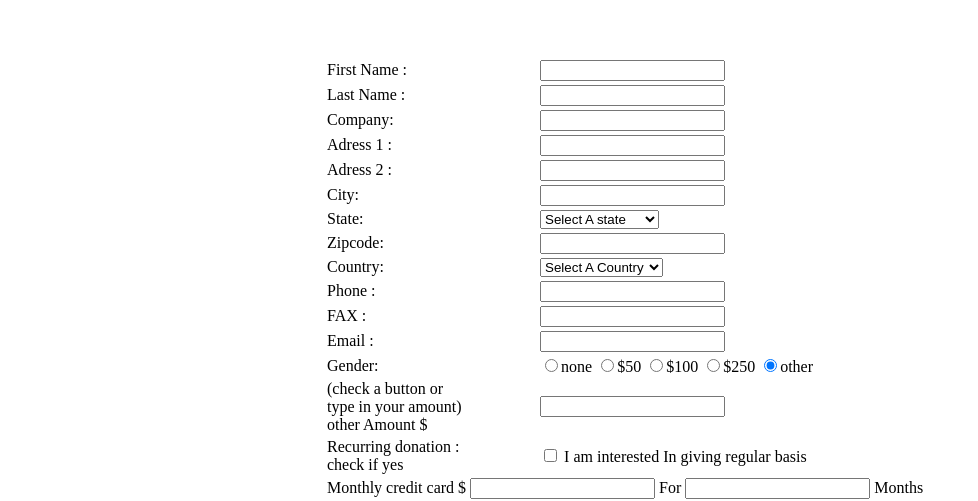
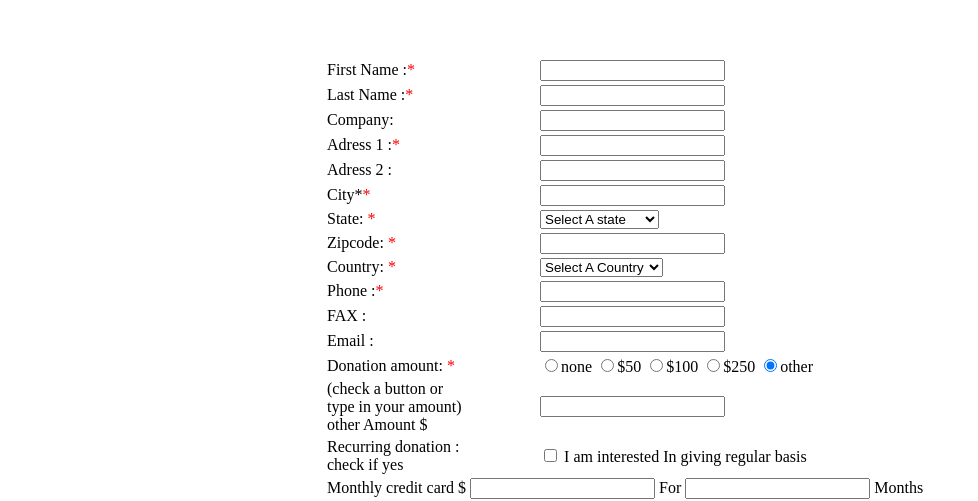
Before and after one commit to PlabonKumarsaha/Univeristy-work, a plain HTML site: page Webtech/Registration/index.html in a window 1280 px wide. Shown: the part 59-560 px from the top of the page, without its empty margins (0-978 px from the left). Drawn offline with Linux system fonts and the light colour scheme.

Commit message:
Add files via upload

```diff
--- a/Webtech/Registration/index.html
+++ b/Webtech/Registration/index.html
@@ -11,12 +11,12 @@
 <table width = "50%">
 
         <tr>
-          <td><label>First Name :</label></td>
+          <td><label>First Name :<font color = "red">*<font></label></td>
           <td><input type="text" name="" value=""></td>
         </tr>
 
 		 <tr>
-          <td><label>Last Name :</label></td>
+          <td><label>Last Name :<font color = "red">*<font></label></td>
           <td><input type="text" name="" value=""></td>
         </tr>
 
@@ -26,7 +26,7 @@
         </tr>
 
 		 <tr>
-          <td><label>Adress 1 :</label></td>
+          <td><label>Adress 1 :<font color = "red">*<font></label></td>
           <td><input type="text" name="" value=""></td>
         </tr>
 
@@ -36,12 +36,12 @@
         </tr>
 
 		<tr>
-          <td><label>City:</label></td>
+          <td><label>City*<font><font color = "red">*<font></label></td>
           <td><input type="text" name="" value=""></td>
         </tr>
 
 		 <tr>
-            <td><label>State: </label></td>
+            <td><label>State: <font color = "red">*<font></label></td>
             <td>
               <select name="state" required>
                 <option value="" disabled selected>Select A state</option>
@@ -57,13 +57,13 @@
 
 
 		  <tr>
-          <td><label>Zipcode: </label></td>
+          <td><label>Zipcode: <font color = "red">*<font></label></td>
           <td><input type="text" name="" value=""></td>
         </tr>
 
 
 		   <tr>
-            <td><label>Country: </label></td>
+            <td><label>Country: <font color = "red">*<font></label></td>
             <td>
               <select name="cntry" required>
                 <option value="" disabled selected>Select A Country</option>
@@ -79,7 +79,7 @@
 
 
 		  <tr>
-          <td><label>Phone :</label></td>
+          <td><label>Phone :<font color = "red">*<font></label></td>
           <td><input type="phone" name="" value=""></td>
         </tr>
 
@@ -94,7 +94,7 @@
         </tr>
 
 		 <tr>
-            <td><label>Gender: </label></td>
+            <td><label>Donation amount: <font color = "red">*<font></label></td>
             <td colspan = "2">
               <input type="radio" name="donate" value="none" checked required>none
               <input type="radio" name="donate" value="$50" checked required>$50
```
